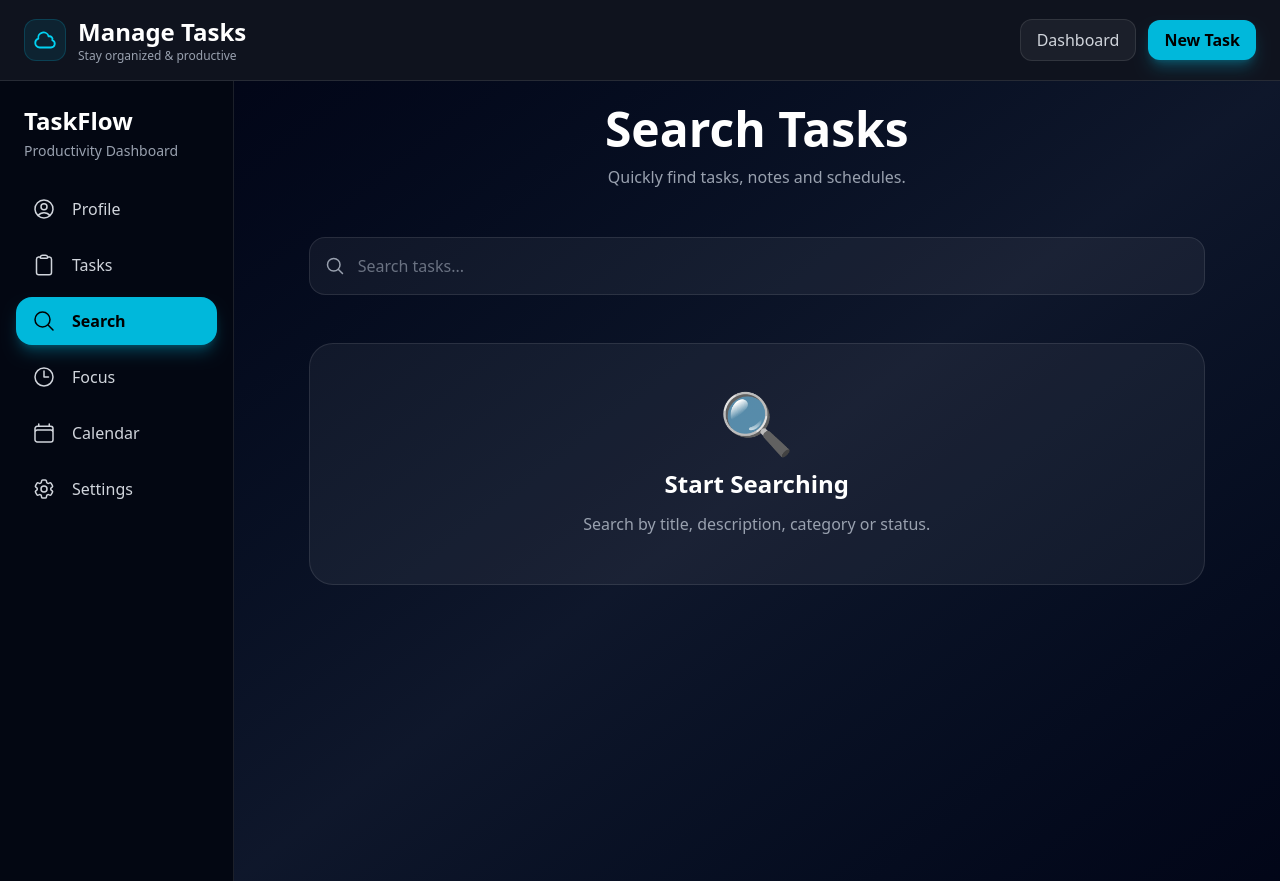
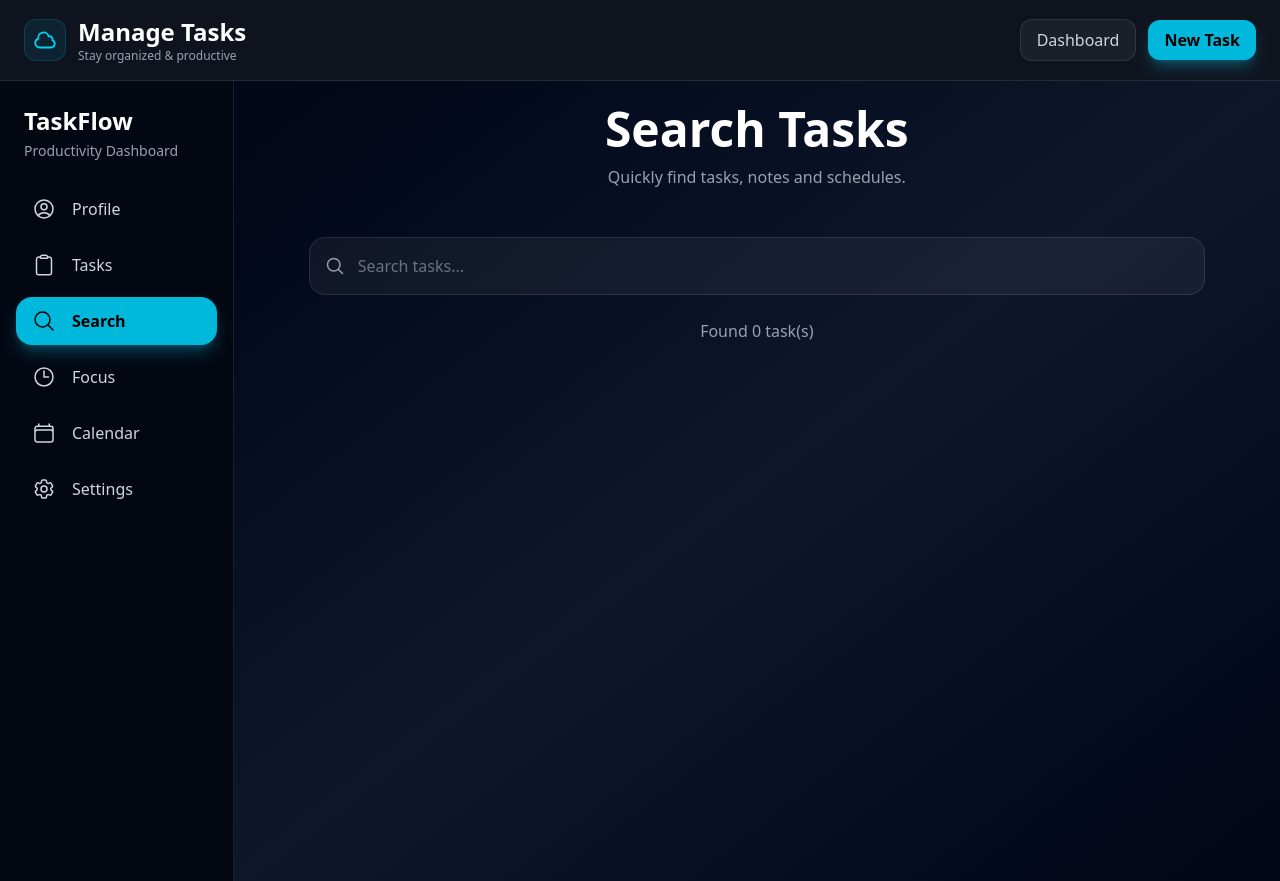
Before and after one commit to VibelessYoung/TaskManager, a Next.js app: page /search in a window 1280 px wide. Built offline with nearby package versions, Linux system fonts and the light colour scheme.

Commit message:
search section completed

```diff
--- a/app/search/page.js
+++ b/app/search/page.js
@@ -1,6 +1,27 @@
-import React from "react";
+"use client";
+import React, { useEffect, useState } from "react";
 
 function Page() {
+  const [tasks, setTasks] = useState([]);
+  const [search, setSearch] = useState("");
+  useEffect(() => {
+    const storedTasks = JSON.parse(localStorage.getItem("tasks")) || [];
+    setTasks(storedTasks);
+  }, []);
+  const filteredTasks = tasks.filter(
+    (task) =>
+      task.title.toLowerCase().includes(search.toLowerCase()) ||
+      task.description.toLowerCase().includes(search.toLowerCase()) ||
+      task.status.toLowerCase().includes(search.toLowerCase()) ||
+      task.date.toLowerCase().includes(search.toLowerCase()),
+  );
+  const statusColors = {
+    Todo: "bg-red-500/20 text-red-400 border-red-500/20",
+
+    "In Progress": "bg-yellow-500/20 text-yellow-400 border-yellow-500/20",
+
+    Completed: "bg-green-500/20 text-green-400 border-green-500/20",
+  };
   return (
     <div className="w-full bg-gradient-to-br from-slate-950 via-slate-900 to-slate-950 p-6">
       <div className="max-w-4xl mx-auto">
@@ -42,6 +63,8 @@ function Page() {
             <input
               type="search"
               placeholder="Search tasks..."
+              onChange={(e) => setSearch(e.target.value)}
+              value={search}
               className="
                 w-full
                 pl-12
@@ -61,9 +84,83 @@ function Page() {
               "
             />
           </div>
+          <p className="text-gray-400 mt-6 w-full text-center">
+            Found {filteredTasks.length} task(s)
+          </p>
+        </div>
+        <div className="p-8 flex flex-wrap gap-6">
+          {filteredTasks.map((task) => {
+            return (
+              <div
+                key={task.id}
+                className="
+          h-72
+          w-full
+          sm:w-[320px]
+          rounded-3xl
+          border border-white/10
+          bg-gradient-to-b
+          from-slate-900
+          to-slate-950
+          p-5
+          shadow-xl
+          hover:shadow-cyan-500/10
+          hover:-translate-y-1
+          transition-all
+          duration-300
+        "
+              >
+                {/* Header */}
+                <div className="flex justify-between items-start">
+                  <div>
+                    <h2 className="text-xl font-bold text-white">
+                      {task.title}
+                    </h2>
+
+                    <p className="text-sm text-gray-400 mt-1">{task.date}</p>
+                  </div>
+
+                  <span
+                    className={`
+                px-3 py-1
+                text-xs
+                font-semibold
+                rounded-full
+                border
+                ${statusColors[task.status]}
+              `}
+                  >
+                    {task.status}
+                  </span>
+                </div>
+
+                {/* Description */}
+                <div
+                  className="
+            mt-5
+            rounded-2xl
+            bg-white/5
+            border
+            border-white/5
+            p-4
+          "
+                >
+                  <p className="text-gray-300 text-sm leading-relaxed">
+                    {task.description}
+                  </p>
+                </div>
+
+                {/* Footer */}
+                <div className="flex justify-between items-center mt-5">
+                  <span className="text-xs text-gray-500">Created 2h ago</span>
+                </div>
+              </div>
+            );
+          })}
         </div>
 
         {/* Empty State */}
+        {search && filteredTasks.length === 0 && (
           <div
             className="
             mt-12
@@ -77,12 +174,13 @@ function Page() {
           >
             <div className="text-6xl mb-4">🔍</div>
 
-          <h2 className="text-white text-2xl font-bold">Start Searching</h2>
+            <h2 className="text-white text-2xl font-bold">No Task Found</h2>
 
             <p className="text-gray-400 mt-3">
-            Search by title, description, category or status.
+              Search by title, description, date or status.
             </p>
           </div>
+        )}
       </div>
     </div>
   );
```
Lines whose indentation alone changed are shown as unchanged.
